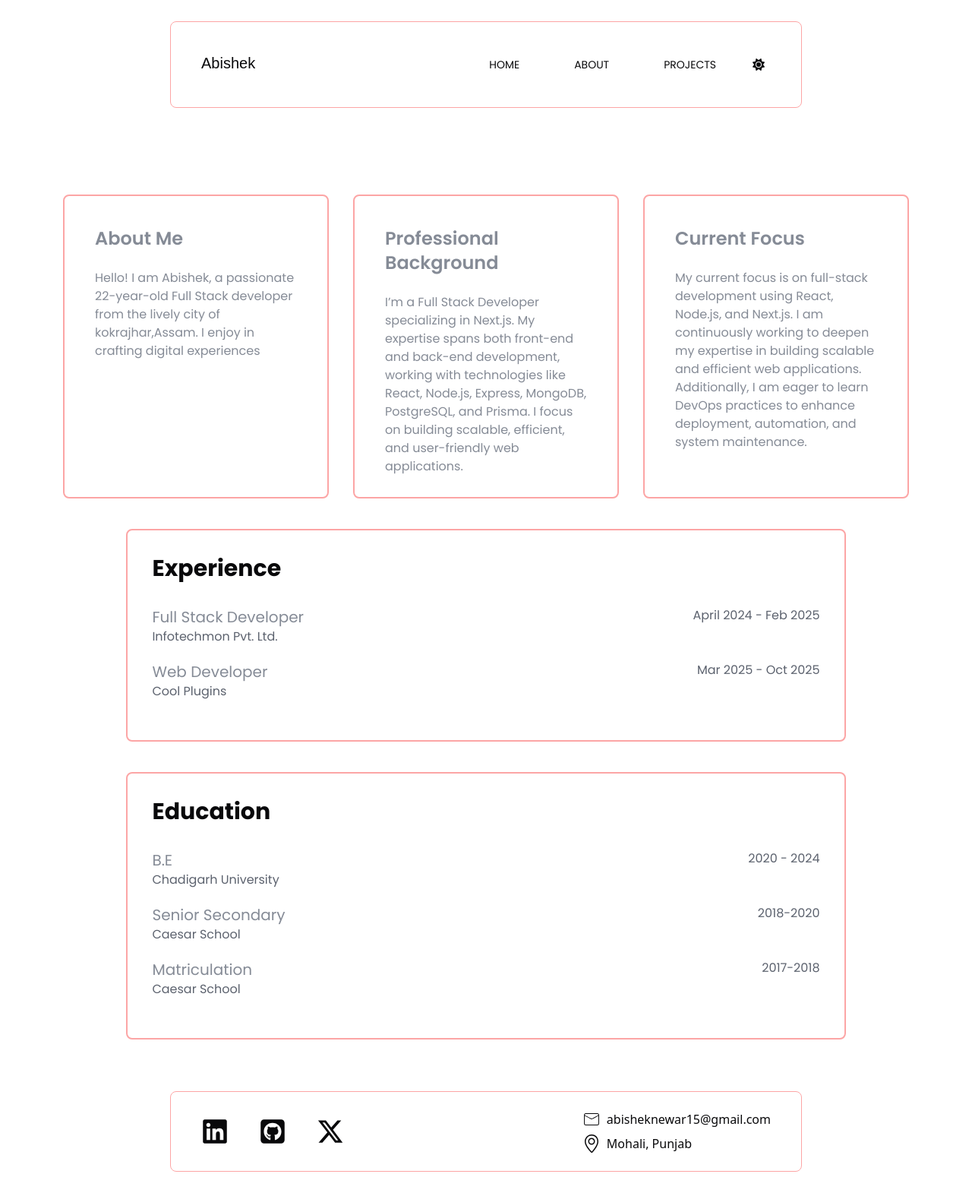
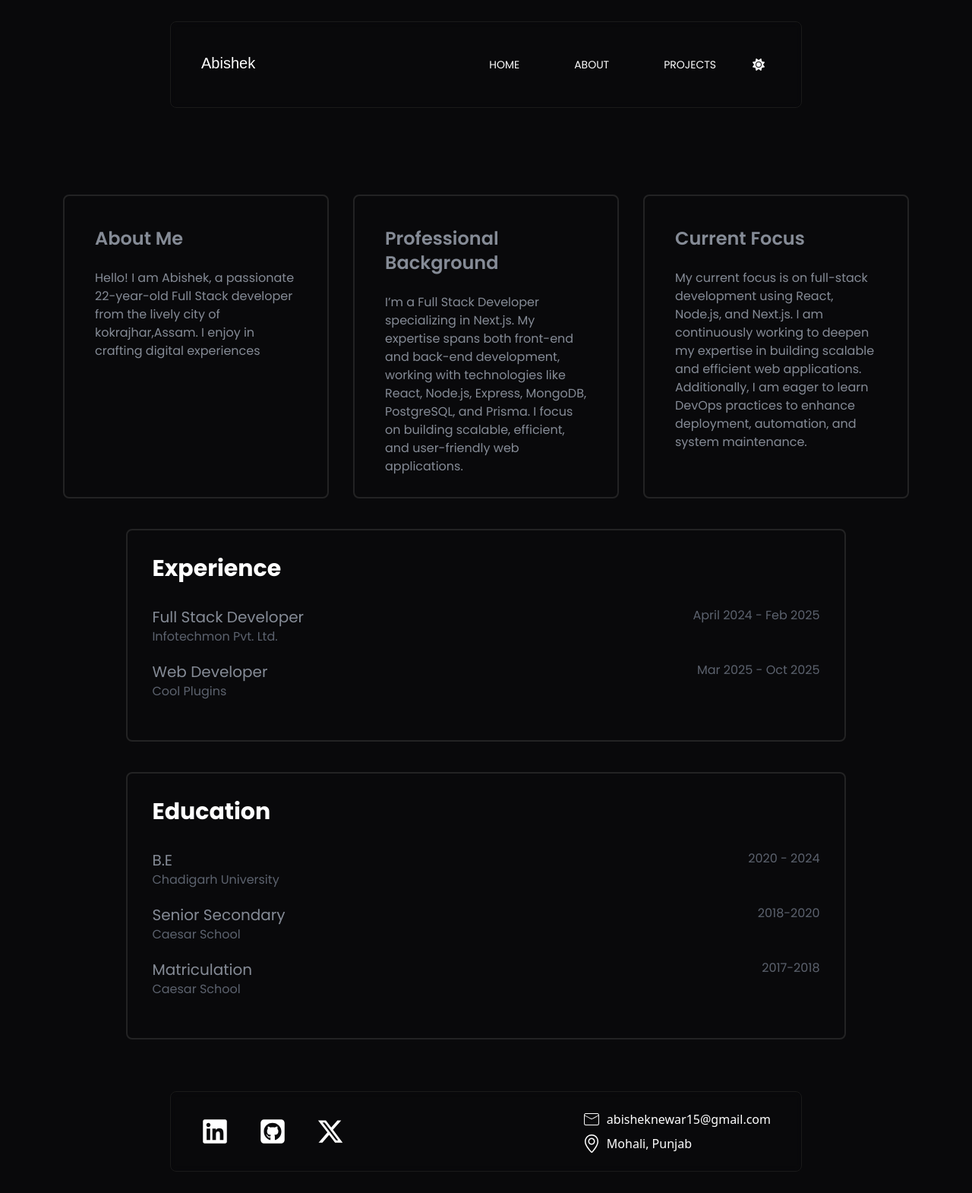
Before and after one commit to Abishek-Newar/Portfolio, a React (Vite) app: page /about in a window 1280 px wide. Shown: the whole page at 76% size. Built offline with nearby package versions, Linux system fonts and the light colour scheme; a web font is replaced by a local one.

Commit message:
added backgrond net animation, optiized dark mode

```diff
--- a/package.json
+++ b/package.json
@@ -24,7 +24,9 @@
     "react-icons": "^5.0.1",
     "react-router-dom": "^6.21.3",
     "tailwind-merge": "^2.2.1",
-    "tailwindcss-animate": "^1.0.7"
+    "tailwindcss-animate": "^1.0.7",
+    "three": "^0.132.2",
+    "vanta": "^0.5.24"
   },
   "devDependencies": {
     "@types/node": "^20.11.13",
--- a/src/App.tsx
+++ b/src/App.tsx
@@ -2,10 +2,15 @@ import {BrowserRouter, Routes, Route}  from "react-router-dom"
 import Homepage from "./routes/HomePage"
 import About from "./routes/About"
 import Projects from "./routes/Projects"
+import { useEffect } from "react"
 
 
 function App() {
-
+  useEffect(()=>{
+    if(!localStorage.getItem("modes")){
+      localStorage.setItem("modes","dark");
+    }
+  },[])
 
   return (
     <BrowserRouter>
--- a/src/components/AllProjects.tsx
+++ b/src/components/AllProjects.tsx
@@ -46,7 +46,7 @@ const AllProjects = () => {
         link: "https://github.com/Abishek-Newar/ExpenseTracker"
     }]
   return (
-    <div className={`${mode == "dark"? "bg-bgds text-white": "bg-white text-bgds"} font-chill py-44 px-[5%] `}>
+    <div className={`${mode != "light"? "bg-bgds text-white": "bg-white text-bgds"} font-chill py-44 px-[5%] `}>
         <h1 className="text-center text-4xl font-semibold font-chill mb-12 ">Projects</h1>
         <div className=" flex flex-wrap justify-center gap-8 ">
             {
@@ -56,7 +56,7 @@ const AllProjects = () => {
             }
         </div>
         {/* <div className="flex justify-center mt-10">
-            <Link to="/projects"><button className={` px-5 py-3 font-chill font-semibold rounded-md uppercase transition-all ease-in-out duration-500 ${mode == "dark"? "bg-white text-bgds hover:bg-forHover hover:text-white":"bg-bgds text-white hover:bg-red-300 hover"}`} >More Projects</button></Link>
+            <Link to="/projects"><button className={` px-5 py-3 font-chill font-semibold rounded-md uppercase transition-all ease-in-out duration-500 ${mode != "light"? "bg-white text-bgds hover:bg-forHover hover:text-white":"bg-bgds text-white hover:bg-red-300 hover"}`} >More Projects</button></Link>
         </div> */}
     </div>
   )
--- a/src/components/Footer.tsx
+++ b/src/components/Footer.tsx
@@ -4,8 +4,8 @@ import { CiMail } from "react-icons/ci";
 import { SlLocationPin } from "react-icons/sl";
 export default function Footers(){
     const theme  = localStorage.getItem("modes");
-    return <div className={`flex  items-center justify-around w-full select-none ${theme == "dark"? "bg-bgds": "bg-white"} `}>
-    <div className={`flex flex-col lg:flex-row w-full justify-between ${theme == "dark"? "text-white border-forHover":"text-bgds border-red-300"} bg-transparent backdrop-blur-sm  px-10 py-6  h-auto lg:mx-56 my-7 border-[0.1px] rounded-lg `}>
+    return <div className={`flex  items-center justify-around w-full select-none ${theme != "light"? "bg-bgds": "bg-white"} `}>
+    <div className={`flex flex-col lg:flex-row w-full justify-between ${theme != "light"? "text-white border-forHover":"text-bgds border-red-300"} bg-transparent backdrop-blur-sm  px-10 py-6  h-auto lg:mx-56 my-7 border-[0.1px] rounded-lg `}>
         <nav className={` flex items-center font-chill text-end gap-10 transition-all ease-linear duration-300  `}>
             <a href="https://linkedin.com/in/abishek-newar-a67141225"><FaLinkedin className="w-9 h-9" /></a>
             <a href="https://github.com/Abishek-Newar"><FaSquareGithub className="w-9 h-9" /></a>
--- a/src/components/ScrollAnimation.tsx
+++ b/src/components/ScrollAnimation.tsx
@@ -23,7 +23,7 @@ export default function ScrollAniamtion() {
     requestAnimationFrame(raf)
   },[])
   return (
-    <div className={`${theme == "dark"? "bg-bgds text-white": "bg-white text-bgds"} font-chill overflow-hidden`}>
+    <div className={`${theme != "light"? "bg-bgds text-white": "bg-white text-bgds"} font-chill overflow-hidden`}>
     <div className="h-[30vh]"></div>
     <div ref={container} >
     <Slider text1="Front End Developer" text2="Back  End Developer" text3="Full Stack Developer" left="-55%" progress={scrollYProgress} direction="left"/>
--- a/src/components/aboutDivs.tsx
+++ b/src/components/aboutDivs.tsx
@@ -37,17 +37,17 @@ export default function AboutDivs(){
         company: "Cool Plugins",
         year: "Mar 2025 - Oct 2025"
     }]
-    return <div className={` font-chill flex flex-col pt-64 pb-10   items-center justify-center ${theme == "dark"? "bg-bgds":"bg-white"} gap-10`}>
+    return <div className={` font-chill flex flex-col pt-64 pb-10   items-center justify-center ${theme != "light"? "bg-bgds":"bg-white"} gap-10`}>
             <div className={`flex flex-wrap gap-8  items-center justify-center  text-texts ` }>
                 {cards.map((card)=>(
-                    <div className={` w-[350px] h-[400px] border-2 rounded-lg p-10 ${theme == "dark"? "border-brdr": "border-red-300"} transition-all ease-in-out duration-500 hover:translate-y-[-7px]`}>
+                    <div className={` w-[350px] h-[400px] border-2 rounded-lg p-10 ${theme != "light"? "border-brdr": "border-red-300"} transition-all ease-in-out duration-500 hover:translate-y-[-7px]`}>
                         <h1 className="text-2xl font-semibold mb-6">{card.title}</h1>
                          <p>{card.description}</p>
                     </div>
                 ))}
             </div>
-            <div className={`border-2 w-[74%] rounded-lg ${theme == "dark"? "border-brdr": "border-red-300" } p-8`}  >
-                <h1 className={` text-3xl mb-8  ${theme == "dark"? "text-white":"text-bgds"} font-bold`}>Experience</h1>
+            <div className={`border-2 w-[74%] rounded-lg ${theme != "light"? "border-brdr": "border-red-300" } p-8`}  >
+                <h1 className={` text-3xl mb-8  ${theme != "light"? "text-white":"text-bgds"} font-bold`}>Experience</h1>
                 {experience.map((edu)=>(
                     <div className="text-spcl mb-5">
                         <div className="flex justify-between">
@@ -58,8 +58,8 @@ export default function AboutDivs(){
                     </div>
                 ))}
             </div>
-            <div className={`border-2 w-[74%] rounded-lg ${theme == "dark"? "border-brdr": "border-red-300" } p-8`}  >
-                <h1 className={` text-3xl mb-8  ${theme == "dark"? "text-white":"text-bgds"} font-bold`}>Education</h1>
+            <div className={`border-2 w-[74%] rounded-lg ${theme != "light"? "border-brdr": "border-red-300" } p-8`}  >
+                <h1 className={` text-3xl mb-8  ${theme != "light"? "text-white":"text-bgds"} font-bold`}>Education</h1>
                 {education.map((edu)=>(
                     <div className="text-spcl mb-5">
                         <div className="flex justify-between">
--- a/src/components/navbar.tsx
+++ b/src/components/navbar.tsx
@@ -21,8 +21,8 @@ export default function Navbar():any{
     }
     const theme  = localStorage.getItem("modes");
     const [open,setOpen] = useState(false);
-    return <div className="fixed flex  items-center justify-around w-full select-none" >
-    <div className={`flex flex-col lg:flex-row w-full justify-between ${theme == "dark"? "text-white border-forHover":"text-bgds border-red-300"} bg-transparent backdrop-blur-sm  px-10 py-10  h-auto lg:mx-56 my-7 border-[0.1px] rounded-lg `}>
+    return <div className="fixed flex  items-center justify-around w-full select-none z-30" >
+    <div className={`flex flex-col lg:flex-row w-full justify-between ${theme != "light"? "text-white border-forHover":"text-bgds border-red-300"} bg-transparent backdrop-blur-sm  px-10 py-10  h-auto lg:mx-56 my-7 border-[0.1px] rounded-lg `}>
         <h2 className=" font-sixtyFour text-xl">Abishek</h2>
         <div onClick={()=>setOpen(!open)} className="absolute right-7 top-9 text-3xl lg:hidden" >
             {open ? <IoClose /> : <IoMenu /> }
@@ -34,7 +34,7 @@ export default function Navbar():any{
                     </h3>
                 )
                 )}
-        <div onClick={modes}  className={` h-8 w-8 flex items-center justify-center rounded-lg transition-all ease-in-out duration-500 ${theme == "dark"? "hover:bg-forHover":"hover:bg-red-300"} cursor-pointer`} >
+        <div onClick={modes}  className={` h-8 w-8 flex items-center justify-center rounded-lg transition-all ease-in-out duration-500 ${theme != "light"? "hover:bg-forHover":"hover:bg-red-300"} cursor-pointer`} >
         <FaSun/>
         </div>
         </nav>
--- a/src/components/project.tsx
+++ b/src/components/project.tsx
@@ -28,7 +28,7 @@ export default function Project(){
 
 
     const theme = localStorage.getItem("modes")
-    return <div className={`${theme == "dark"? "bg-bgds text-white": "bg-white text-bgds"} font-chill py-32`}>
+    return <div className={`${theme != "light"? "bg-bgds text-white": "bg-white text-bgds"} font-chill py-32`}>
         <h1 className="text-center text-4xl font-semibold font-chill mb-24 ">Projects</h1>
         <div className=" flex flex-wrap justify-center gap-8 ">
             {
@@ -38,7 +38,7 @@ export default function Project(){
             }
         </div>
         <div className="flex justify-center mt-10">
-            <Link to="/projects"><button className={` px-5 py-3 font-chill font-semibold rounded-md uppercase transition-all ease-in-out duration-500 ${theme == "dark"? "bg-white text-bgds hover:bg-forHover hover:text-white":"bg-bgds text-white hover:bg-red-300 hover"}`} >More Projects</button></Link>
+            <Link to="/projects"><button className={` px-5 py-3 font-chill font-semibold rounded-md uppercase transition-all ease-in-out duration-500 ${theme != "light"? "bg-white text-bgds hover:bg-forHover hover:text-white":"bg-bgds text-white hover:bg-red-300 hover"}`} >More Projects</button></Link>
         </div>
     </div>
 }
--- a/src/components/projectCom.tsx
+++ b/src/components/projectCom.tsx
@@ -10,7 +10,7 @@ interface Dataprops{
 const ProjectCom = ({title,description,tech,github,link}:Dataprops) => {
     const theme = localStorage.getItem("modes");
   return (
-    <div className={`border-2 w-[450px] rounded-lg p-10 flex flex-col gap-10 ${theme == "dark"? "border-brdr": "border-red-300"} `}>
+    <div className={`border-2 w-[450px] rounded-lg p-10 flex flex-col gap-10 ${theme != "light"? "border-brdr": "border-red-300"} `}>
                 <div className="flex justify-between items-center">
                     <FaRegFolder className="w-8 h-8" />
                     <div className="flex gap-3">
```
Also changed, not shown: src/components/background1.tsx (+39 -8 lines), src/components/techStack.tsx (+4 -4 lines), 1 other file (tests, documents, lock files or other folders).
